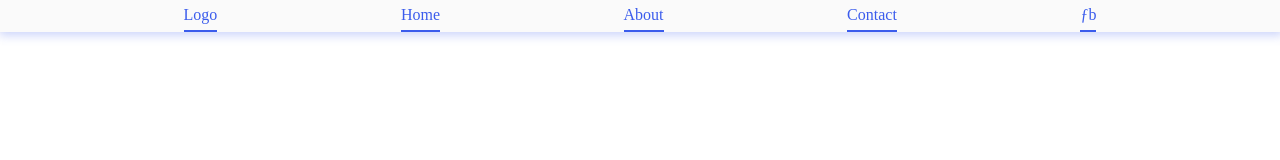
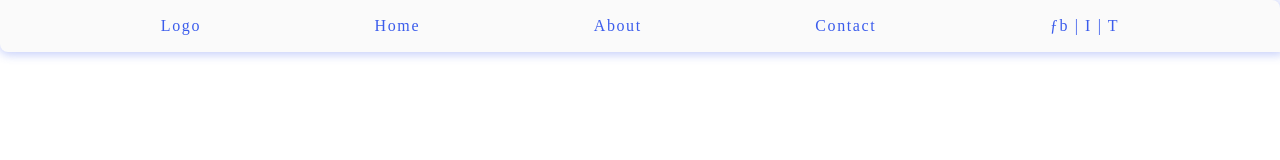
Before and after one commit to piyushdevcode/NavBar, a website built with Parcel: page index.html in a window 1280 px wide. Built offline with nearby package versions, Linux system fonts and the light colour scheme.

Commit message:
fixed font-size issue

```diff
--- a/index.html
+++ b/index.html
@@ -20,7 +20,7 @@
           <div class="nav-links">Home</div class="nav-links">
           <div class="nav-links">About</div class="nav-links">
           <div class="nav-links">Contact</div class="nav-links">
-          <div class="nav-links">ƒb</div class="nav-links">
+          <div class="nav-links">ƒb | I | T</div class="nav-links">
         </div>
         <!-- <div class="rect"></div> -->
       <!-- </ul> -->
--- a/src/index.js
+++ b/src/index.js
@@ -5,12 +5,12 @@ btnMenu.addEventListener(
   "click",
   function() {
     toggle = !toggle;
-    if(toggle){
-      navItems.classList.remove("menu-off");
+    if(toggle){                             // FOR Activating Menu
+    navItems.classList.remove("menu-off");
       // console.log("open-menu", navItems);
     }
-    else{
+    else{                                 // FOR Deactivating Menu
       navItems.classList.add("menu-off");
       // console.log("close-menu",navItems);
     }
-  })
+  });
--- a/src/styles.css
+++ b/src/styles.css
@@ -5,46 +5,54 @@ body,
   margin: 0;
   box-sizing: border-box;
   padding: 0;
-  /* font-size: 1em; */
 }
 .navbar {
   position: absolute;
-  right: 0%;
+  right: 0;
   flex-direction: column;
   display: flex;
   color: rgb(59, 92, 236);
-  width: 25%;
+  width: 35vw;
   background-color: rgb(250, 250, 250);
   border: none;
+  border-radius: 0em .5em;
+  text-align: center;
 }
 .menu-off{
   display: none;
 }
 .menu-icon{
   padding: 0.5em 0em;
-  text-align: center;
   cursor: pointer;
 }
 .nav-links{
-  text-align: center;
+  margin: 0.5em 0.8em;
   font-weight: 400;
-  border-bottom: 0.15em solid;
-  padding: 0.375em 0em;
+  border-bottom: 0.09em solid;
+  padding: 0.575em 0em;
+  letter-spacing: .1em;
 }
 .dshadow{
   box-shadow: 1px 1px 10px 2px rgba(74, 104, 240,0.3);
 }
+.nav-links:hover{
+  font-weight: bolder;
+}
 @media (min-width: 768px) {
   .navbar{
     width: 100%;
-    display: initial;
   }
   .nav-items{
     display:flex;
     justify-content: space-evenly;
   }
+  .nav-links{
+    border:none;
+  }
+  .nav-links:hover{
+    box-shadow: 0px 1px 0px 0px rgb(59, 92, 236);
+  }
   .menu-icon{
     display: none;
   }
-
 }
```
Also changed, not shown: README.md, 1 other file.
